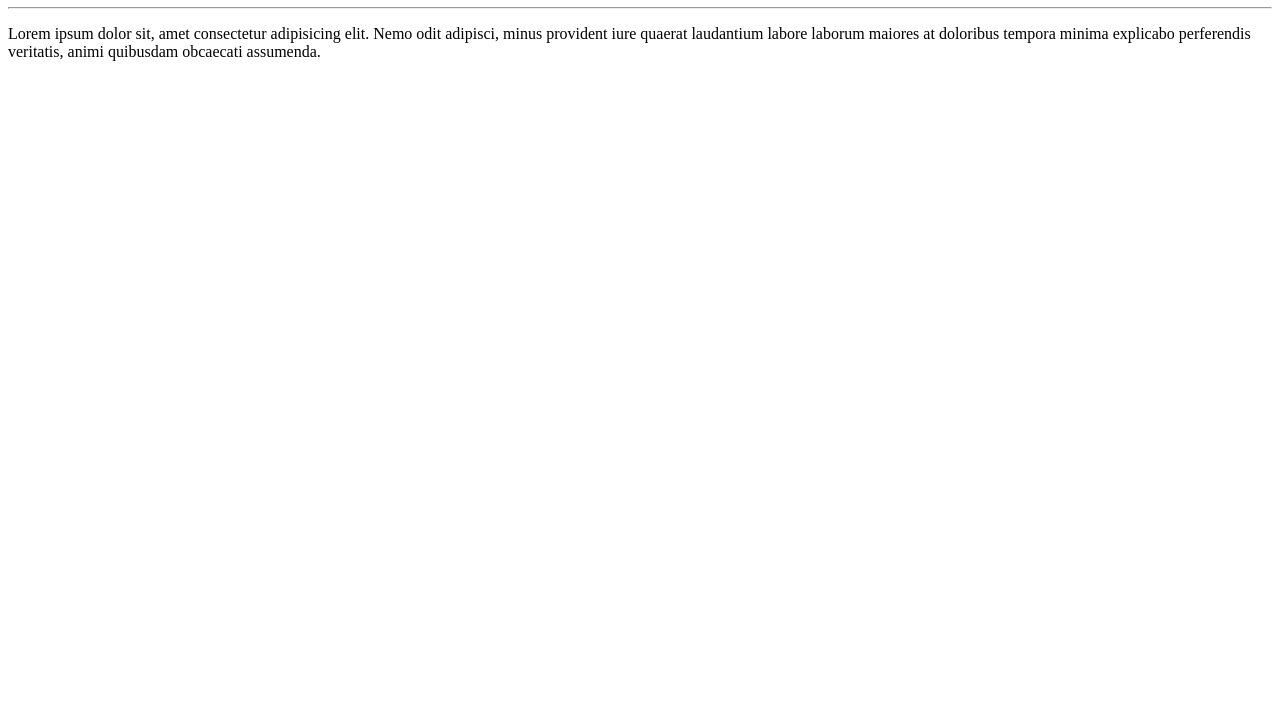
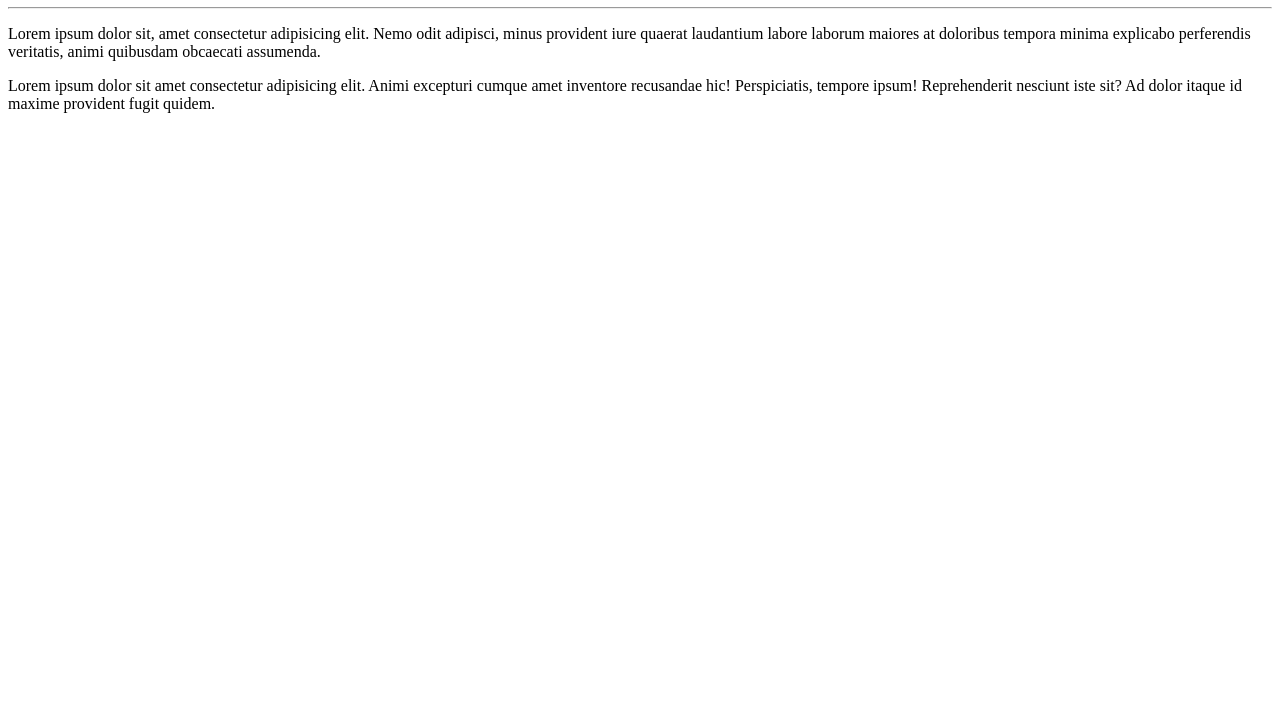
Before and after one commit to NaraTinoco/OlaMundo, a plain HTML site: page site-exemplo/index.html in a window 1280 px wide. Shown: the part 73-800 px from the top of the page. Drawn offline with Linux system fonts and the light colour scheme.

Commit message:
Adicionei um paragrafo

```diff
--- a/site-exemplo/index.html
+++ b/site-exemplo/index.html
@@ -9,6 +9,7 @@
         <h1>Olá,Mundo!</h1>
         <hr>
         <p>Lorem ipsum dolor sit, amet consectetur adipisicing elit. Nemo odit adipisci, minus provident iure quaerat laudantium labore laborum maiores at doloribus tempora minima explicabo perferendis veritatis, animi quibusdam obcaecati assumenda.</p>
+        <p>Lorem ipsum dolor sit amet consectetur adipisicing elit. Animi excepturi cumque amet inventore recusandae hic! Perspiciatis, tempore ipsum! Reprehenderit nesciunt iste sit? Ad dolor itaque id maxime provident fugit quidem.</p>
 
 </body>
 </html>
```
